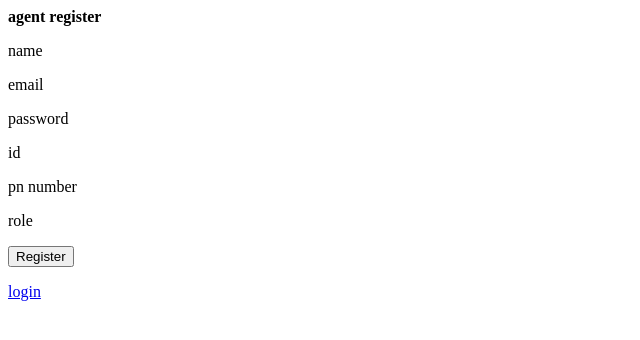
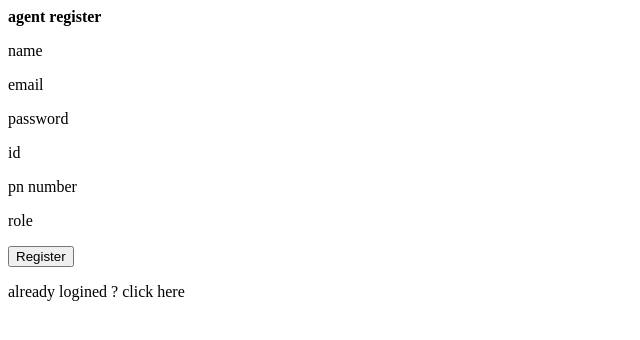
Before and after one commit to Amith567/Votrix_frontend, a React (Vite) app in the folder client/: page /agent/register in a window 1280 px wide. Shown: the top 340 px of the page, without its empty margins (0-640 px from the left). Built offline with nearby package versions, Linux system fonts and the light colour scheme.

Commit message:
replace all Link by useNavigate

```diff
--- a/client/src/App.jsx
+++ b/client/src/App.jsx
@@ -27,7 +27,7 @@ const App = () => {
           <Route path='/agent/add/user/success' element={<Success/>}/>
           <Route path='/user/login' element={<UserLogin/>}/>
           <Route path='/voting' element={<Voting/>} />
-          <Route path='/voting/success' element={<Success/>}/>
+          <Route path='/voting/success' element={<VoteSuccess/>}/>
 
         </Routes>
       </BrowserRouter>
--- a/client/src/pages/official/OfficialLogin.jsx
+++ b/client/src/pages/official/OfficialLogin.jsx
@@ -1,7 +1,7 @@
-
-import { Link } from 'react-router-dom'
+import { useNavigate } from 'react-router-dom'
 
 const OfficialLogin = () => {
+  const navigate = useNavigate()
   return (
     <>
       <strong>official login</strong>
@@ -9,7 +9,7 @@ const OfficialLogin = () => {
         <p>username or email</p>
         <p>password</p>
 
-        <Link to='/official/dashboard'><input type="submit" value="Login" /></Link>
+        <input type="submit" value="Login" onClick={() => navigate('/official/dashboard')} />
       </form>
 
     </>
--- a/client/src/pages/register/AddUser.jsx
+++ b/client/src/pages/register/AddUser.jsx
@@ -1,10 +1,11 @@
-import React from 'react'
-import { Link } from 'react-router-dom'
+import { useNavigate } from 'react-router-dom'
 
 const AddUser = () => {
+  const navigate = useNavigate()
   return (
     <><h2>add users</h2>
-    <Link to='/agent/add/user/success'><button>submit</button></Link></>
+      <button onClick={() => navigate('/agent/add/user/success')}>submit</button>
+    </>
   )
 }
 
--- a/client/src/pages/register/Login.jsx
+++ b/client/src/pages/register/Login.jsx
@@ -1,17 +1,16 @@
-import { Link } from "react-router-dom"
 import { useNavigate } from "react-router-dom"
 
 const Login = () => {
-    const navigate=useNavigate()
+  const navigate = useNavigate()
   return (
     <>
-        <strong>agent login</strong>
-        <form action="">
+      <strong>agent login</strong>
+      <form action="">
         <p>username</p>
         <p>password</p>
-        <input type="submit" value="Login" onClick={()=>navigate('/agent/add/user')}/>
-        </form>
-        <Link to='/agent/register'><p>new ? go to login</p></Link>
+        <input type="submit" value="Login" onClick={() => navigate('/agent/add/user')} />
+      </form>
+      <p onClick={() => navigate('/agent/register')}>new ? click here</p>
 
     </>
   )
--- a/client/src/pages/register/Register.jsx
+++ b/client/src/pages/register/Register.jsx
@@ -1,6 +1,7 @@
-import { Link } from "react-router-dom"
+import { useNavigate } from "react-router-dom"
 
 const Register = () => {
+  const navigate=useNavigate()
   return (
     <>
       <strong>agent register</strong>
@@ -12,11 +13,11 @@ const Register = () => {
         <p>pn number</p>
         <p>role</p>
 
-<input type="submit" value="Register" />
+        <input type="submit" value="Register" onClick={()=>navigate('/agent/login')}/>
 
       </form>
 
-<Link to='/agent/login'><p> login</p></Link>
+      <p onClick={()=>navigate('/agent/login')}>already logined ? click here</p>
 
     </>
   )
--- a/client/src/pages/register/Success.jsx
+++ b/client/src/pages/register/Success.jsx
@@ -1,10 +1,10 @@
-import React from 'react'
+
 
 const Success = () => {
   return (
     <div>Success
 
-        <h1>successfully added user</h1>
+      <h1>successfully added user</h1>
     </div>
   )
 }
--- a/client/src/pages/vote/UserLogin.jsx
+++ b/client/src/pages/vote/UserLogin.jsx
@@ -1,12 +1,12 @@
-import React from 'react'
 import { useNavigate } from 'react-router-dom'
+
 const UserLogin = () => {
-    const navigate=useNavigate()
+    const navigate = useNavigate()
     return (
         <div>UserLogin
             <p>id</p>
             <button>add fingerprint</button>
-        <button onClick={()=>navigate('/voting')}>submit</button>
+            <button onClick={() => navigate('/voting')}>submit</button>
         </div>
     )
 }
```
Also changed, not shown: client/src/pages/Home.jsx (+5 -6 lines), client/src/pages/official/Official.jsx (+5 -5 lines), client/src/pages/vote/VoteSuccess.jsx (+4 -4 lines), client/src/pages/vote/Voting.jsx (+8 -8 lines). Lines whose indentation alone changed are shown as unchanged.
